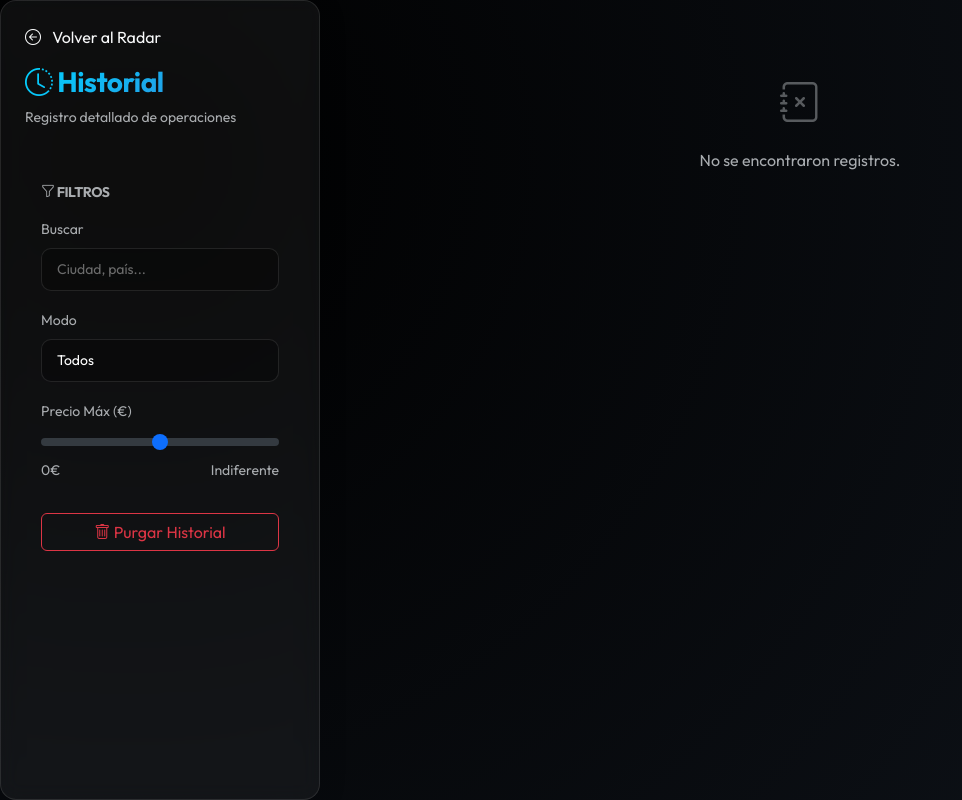
After one commit to TrookeM/sabueso-vuelos, a Flask app: page /historial in a window 1280 px wide. The commit adds this page. Shown: the whole page, without its empty margins (0-962 px from the left). Run offline with Flask 3, Linux system fonts and the light colour scheme; data that the repository does not hold is empty.

Commit message:
added history page

```diff
--- a/app.py
+++ b/app.py
@@ -257,5 +257,9 @@ def trigger_del_cron():
     tarea_en_segundo_plano()
     return jsonify({"status": "Batida automática ejecutada con éxito"})
 
+@app.route('/historial')
+def historial_page():
+    return render_template('historial.html')
+
 if __name__ == '__main__':
     app.run(host='0.0.0.0', port=5000, debug=False)
--- a/static/js/main.js
+++ b/static/js/main.js
@@ -220,138 +220,143 @@ function mostrarAlerta(msg, type) {
 }
 
 /* =========================================
-   HISTORY MODAL
+   HISTORY PAGE & LOGIC
    ========================================= */
-function initModalHistorial() {
-    const modalHistorial = document.getElementById('modalHistorial');
-    if (!modalHistorial) return;
+function initHistorialPage() {
+    cargarHistorialCompleto();
 
-    modalHistorial.addEventListener('show.bs.modal', async () => {
-        const tbody = document.querySelector('#tablaHistorial tbody');
-        if (tbody) tbody.innerHTML = '<tr><td colspan="3" class="text-center py-5"><div class="spinner-border text-primary"></div><p class="mt-2 text-muted">Cargando base de datos...</p></td></tr>';
+    // Filters
+    const searchInput = document.getElementById('filterSearch');
+    const modeSelect = document.getElementById('filterMode');
+    const priceRange = document.getElementById('filterPrice');
+    const priceVal = document.getElementById('priceVal');
 
-        try {
-            const res = await fetch('/api/historial');
-            const data = await res.json();
-
-            if (tbody) {
-                tbody.innerHTML = '';
-                if (data.length === 0) {
-                    tbody.innerHTML = '<tr><td colspan="3" class="text-center text-muted py-5"><i class="bi bi-journal-x fs-1 d-block mb-3"></i>La base de datos está vacía.</td></tr>';
-                    return;
-                }
-
-                renderHistorial(data, tbody);
-            }
-        } catch (e) {
-            if (tbody) tbody.innerHTML = '<tr><td colspan="3" class="text-center text-danger py-4">Error al cargar la base de datos.</td></tr>';
-        }
-    });
-
-    // Search filter
-    const searchInput = document.getElementById('buscadorHistorial');
-    if (searchInput) {
-        searchInput.addEventListener('keyup', function () {
-            let filter = this.value.toLowerCase();
-            let rows = document.querySelectorAll('#tablaHistorial tbody tr');
-            rows.forEach(row => {
-                let text = row.textContent.toLowerCase();
-                row.style.display = text.includes(filter) ? '' : 'none';
-            });
+    if (priceRange) {
+        priceRange.addEventListener('input', (e) => {
+            priceVal.textContent = e.target.value > 0 ? `< ${e.target.value}€` : "Indiferente";
+            filtrarHistorial();
         });
     }
 
-    // Delete History
-    const btnBorrar = document.getElementById('btnBorrarHistorial');
+    [searchInput, modeSelect].forEach(el => {
+        if (el) el.addEventListener('input', filtrarHistorial);
+    });
+
+    // Delete
+    const btnBorrar = document.getElementById('btnBorrarHistorialPage');
     if (btnBorrar) {
         btnBorrar.addEventListener('click', async () => {
-            if (!confirm("⚠️ ¿Estás seguro de que quieres borrar TTODO el historial? No se puede deshacer.")) return;
-
+            if (!confirm("⚠️ ¿Estás seguro de que quieres BORRAR TODO el historial?")) return;
             try {
-                const res = await fetch('/api/borrar_historial', { method: 'POST' });
-                const data = await res.json();
-
-                if (data.status === 'success') {
-                    const tbody = document.querySelector('#tablaHistorial tbody');
-                    if (tbody) tbody.innerHTML = '<tr><td colspan="3" class="text-center text-muted py-5"><i class="bi bi-journal-x fs-1 d-block mb-3"></i>La base de datos está vacía.</td></tr>';
-                }
-            } catch (e) {
-                alert("Error al borrar el historial.");
-            }
+                await fetch('/api/borrar_historial', { method: 'POST' });
+                location.reload();
+            } catch (e) { alert("Error al borrar."); }
         });
     }
 }
 
-function renderHistorial(data, tbody) {
-    data.forEach(reg => {
-        let badgeModo = "";
-        const modoFinal = reg.modo || (reg.detalle && reg.detalle.includes("EXPLORADOR") ? "EXPLORADOR" : "Desconocido");
+let historialGlobal = [];
 
-        if (modoFinal.includes("EXPLORADOR")) {
-            badgeModo = '<span class="badge bg-warning text-dark w-100 mt-2"><i class="bi bi-globe-americas"></i> Explorador</span>';
-        } else if (modoFinal.includes("Manual")) {
-            badgeModo = '<span class="badge bg-primary w-100 mt-2"><i class="bi bi-person"></i> Manual</span>';
-        } else {
-            badgeModo = '<span class="badge bg-info text-dark w-100 mt-2"><i class="bi bi-robot"></i> Automático (Cron)</span>';
+async function cargarHistorialCompleto() {
+    const container = document.getElementById('historyContainer');
+    const loader = document.getElementById('loadingHistory');
+    const empty = document.getElementById('emptyState');
+
+    try {
+        const res = await fetch('/api/historial');
+        historialGlobal = await res.json();
+
+        if (loader) loader.classList.add('d-none');
+
+        if (historialGlobal.length === 0) {
+            if (empty) empty.classList.remove('d-none');
+            return;
         }
 
-        let htmlVuelos = "";
+        renderHistoryGrid(historialGlobal);
+        if (container) container.classList.remove('d-none');
 
+    } catch (e) {
+        if (loader) loader.innerHTML = '<p class="text-danger">Error cargando datos.</p>';
+        console.error(e);
+    }
+}
+
+function renderHistoryGrid(data) {
+    const container = document.getElementById('historyContainer');
+    if (!container) return;
+    container.innerHTML = '';
+
+    data.forEach(reg => {
+        const col = document.createElement('div');
+        col.className = 'col-xl-4 col-md-6 history-card-wrapper';
+
+        const modo = reg.modo || "Desconocido";
+        let badgeClass = "bg-secondary";
+        if (modo.includes("EXPLORADOR")) badgeClass = "bg-warning text-dark";
+        else if (modo.includes("Manual")) badgeClass = "bg-primary";
+        else badgeClass = "bg-info text-dark";
+
+        let flightsHtml = '';
         if (reg.mejores && reg.mejores.length > 0) {
-            htmlVuelos = '<div class="d-flex flex-wrap gap-2">';
-            reg.mejores.forEach(v => {
-                const link = v.enlace ? v.enlace : '#';
-
-                // Compatibility with old format vs new format
-                const precio = v.precio || v.precio_pp;
-                const fecha = v.fecha || v.fecha_detectada;
-
-                if (link !== '#') {
-                    htmlVuelos += `
-                    <a href="${link}" target="_blank" class="history-card-link flex-fill">
-                        <div class="flight-card h-100">
-                            <div class="d-flex justify-content-between align-items-start mb-2">
-                                <span class="badge bg-white bg-opacity-10 text-light border border-secondary border-opacity-25">${fecha}</span>
-                                <span class="text-success fw-bold">${precio} €</span>
-                            </div>
-                            <div class="fw-bold text-light small mb-1">
-                                ${v.origen} <i class="bi bi-arrow-right text-secondary mx-1"></i> ${v.destino}
-                            </div>
-                            <div class="small text-muted" style="font-size: 0.75rem;">
-                                ${v.aerolinea || 'Varias aerolíneas'}
-                            </div>
+            reg.mejores.slice(0, 5).forEach(v => {
+                flightsHtml += `
+                    <a href="${v.enlace}" target="_blank" class="d-block text-decoration-none mb-2 p-2 rounded bg-white bg-opacity-10 flight-mini-card">
+                        <div class="d-flex justify-content-between">
+                            <span class="text-light fw-bold small">${v.origen} <i class="bi bi-arrow-right"></i> ${v.destino}</span>
+                            <span class="text-success fw-bold">${v.precio_pp}€</span>
                         </div>
-                    </a>`;
-                }
+                        <div class="small text-muted">${v.fecha_detectada} | ${v.aerolinea}</div>
+                    </a>
+                 `;
             });
-            htmlVuelos += '</div>';
+            if (reg.mejores.length > 5) {
+                flightsHtml += `<div class="text-center small text-muted fst-italic">+${reg.mejores.length - 5} vuelos más...</div>`;
+            }
         } else {
-            htmlVuelos = `<div class="text-center py-3 text-muted small"><i class="bi bi-x-circle opacity-50 d-block fs-4 mb-1"></i> Ningún vuelo encontrado bajo el presupuesto.</div>`;
+            flightsHtml = '<div class="text-muted small text-center py-3">Sin resultados relevantes</div>';
         }
 
-        const partesFecha = reg.fecha.split(' ');
-        const dia = partesFecha[0];
-        const hora = partesFecha[1] || '';
+        col.innerHTML = `
+            <div class="glass-card h-100 p-0 overflow-hidden d-flex flex-column">
+                <div class="p-3 border-bottom border-secondary border-opacity-25 bg-black bg-opacity-25 d-flex justify-content-between align-items-center">
+                    <div>
+                        <div class="fw-bold text-light">${reg.fecha}</div>
+                        <span class="badge ${badgeClass} small">${modo}</span>
+                    </div>
+                    <div class="text-end">
+                        <div class="display-6 fw-bold text-light">${reg.vuelos_encontrados}</div>
+                        <div class="small text-muted text-uppercase">Vuelos</div>
+                    </div>
+                </div>
+                <div class="p-3 flex-grow-1">
+                    ${flightsHtml}
+                </div>
+            </div>
+        `;
 
-        const tr = document.createElement('tr');
-        // Add class for styling border based on mode
-        const modeClass = modoFinal.includes("EXPLORADOR") ? "explorer" : (modoFinal.includes("Manual") ? "manual" : "auto");
-        tr.className = `history-item ${modeClass}`;
-
-        tr.innerHTML = `
-        <td class="text-center align-middle p-3" style="width: 140px;">
-            <div class="fw-bold fs-5 text-light">${dia}</div>
-            <div class="small text-muted font-monospace mb-2">${hora}</div>
-            ${badgeModo}
-        </td>
-        <td class="text-center align-middle p-3" style="width: 100px;">
-            <div class="display-6 fw-bold ${reg.vuelos_encontrados > 0 ? "text-success" : "text-secondary"}">${reg.vuelos_encontrados}</div>
-            <div class="small text-uppercase tracking-wider text-muted" style="font-size: 0.7rem;">Vuelos</div>
-        </td>
-        <td class="p-3 align-middle">
-            ${htmlVuelos}
-        </td>`;
-
-        tbody.appendChild(tr);
+        container.appendChild(col);
     });
 }
+
+function filtrarHistorial() {
+    const term = document.getElementById('filterSearch').value.toLowerCase();
+    const mode = document.getElementById('filterMode').value;
+    const priceMax = parseInt(document.getElementById('filterPrice').value) || 0;
+
+    const filtered = historialGlobal.filter(reg => {
+        const textMatch = JSON.stringify(reg).toLowerCase().includes(term);
+        const modeMatch = mode === 'all' || (reg.modo && reg.modo.includes(mode));
+        let priceMatch = true;
+        if (priceMax > 0) {
+            if (reg.mejores && reg.mejores.length > 0) {
+                priceMatch = reg.mejores.some(v => parseFloat(v.precio_pp) <= priceMax);
+            } else {
+                priceMatch = false;
+            }
+        }
+        return textMatch && modeMatch && priceMatch;
+    });
+
+    renderHistoryGrid(filtered);
+}
--- /dev/null
+++ b/templates/historial.html
@@ -0,0 +1,93 @@
+<!DOCTYPE html>
+<html lang="es" data-bs-theme="dark">
+
+<head>
+    <meta charset="UTF-8">
+    <meta name="viewport" content="width=device-width, initial-scale=1.0">
+    <title>📜 Historial de Batidas | Sabueso</title>
+    <!-- Bootstrap 5 -->
+    <link href="https://cdn.jsdelivr.net/npm/bootstrap@5.3.2/dist/css/bootstrap.min.css" rel="stylesheet">
+    <!-- Bootstrap Icons -->
+    <link rel="stylesheet" href="https://cdn.jsdelivr.net/npm/bootstrap-icons@1.11.1/font/bootstrap-icons.css">
+    <!-- Google Fonts -->
+    <link href="https://fonts.googleapis.com/css2?family=Outfit:wght@300;400;600;700&display=swap" rel="stylesheet">
+    <!-- Custom CSS -->
+    <link rel="stylesheet" href="{{ url_for('static', filename='css/style.css') }}">
+</head>
+
+<body>
+    <div class="container-fluid">
+        <div class="row">
+            <!-- SIDEBAR FILTERS -->
+            <div class="col-lg-3 col-md-4 sidebar glass p-4">
+                <div class="mb-4">
+                    <a href="/" class="text-decoration-none text-light mb-3 d-inline-block">
+                        <i class="bi bi-arrow-left-circle me-2"></i> Volver al Radar
+                    </a>
+                    <h3 class="fw-bold text-gradient"><i class="bi bi-clock-history"></i> Historial</h3>
+                    <p class="text-muted small">Registro detallado de operaciones</p>
+                </div>
+
+                <div class="glass-card p-3 mb-4">
+                    <h6 class="text-uppercase text-muted small fw-bold mb-3"><i class="bi bi-funnel"></i> Filtros</h6>
+
+                    <div class="mb-3">
+                        <label class="form-label small text-muted">Buscar</label>
+                        <input type="text" id="filterSearch" class="form-control form-control-sm"
+                            placeholder="Ciudad, país...">
+                    </div>
+
+                    <div class="mb-3">
+                        <label class="form-label small text-muted">Modo</label>
+                        <select id="filterMode" class="form-select form-select-sm">
+                            <option value="all">Todos</option>
+                            <option value="Manual">Manual</option>
+                            <option value="Automático">Automático</option>
+                            <option value="EXPLORADOR">Explorador</option>
+                        </select>
+                    </div>
+
+                    <div class="mb-3">
+                        <label class="form-label small text-muted">Precio Máx (€)</label>
+                        <input type="range" class="form-range" id="filterPrice" min="0" max="500" step="10">
+                        <div class="d-flex justify-content-between small text-muted">
+                            <span>0€</span>
+                            <span id="priceVal">Indiferente</span>
+                        </div>
+                    </div>
+
+                    <button class="btn btn-outline-danger w-100 mt-3" id="btnBorrarHistorialPage">
+                        <i class="bi bi-trash"></i> Purgar Historial
+                    </button>
+                </div>
+            </div>
+
+            <!-- MAIN CONTENT -->
+            <div class="col-lg-9 col-md-8 p-4">
+                <div id="loadingHistory" class="text-center py-5">
+                    <div class="spinner-border text-primary" role="status"></div>
+                    <p class="mt-3 text-muted">Cargando base de datos...</p>
+                </div>
+
+                <div id="historyContainer" class="row g-4 d-none">
+                    <!-- Cards will be injected here -->
+                </div>
+
+                <div id="emptyState" class="text-center py-5 d-none">
+                    <i class="bi bi-journal-x fs-1 d-block mb-3 text-muted opacity-50"></i>
+                    <p class="text-muted">No se encontraron registros.</p>
+                </div>
+            </div>
+        </div>
+    </div>
+
+    <script src="https://cdn.jsdelivr.net/npm/bootstrap@5.3.2/dist/js/bootstrap.bundle.min.js"></script>
+    <script src="{{ url_for('static', filename='js/main.js') }}"></script>
+    <script>
+        document.addEventListener('DOMContentLoaded', () => {
+            initHistorialPage();
+        });
+    </script>
+</body>
+
+</html>
```
Also changed, not shown: templates/index.html (+2 -43 lines).
